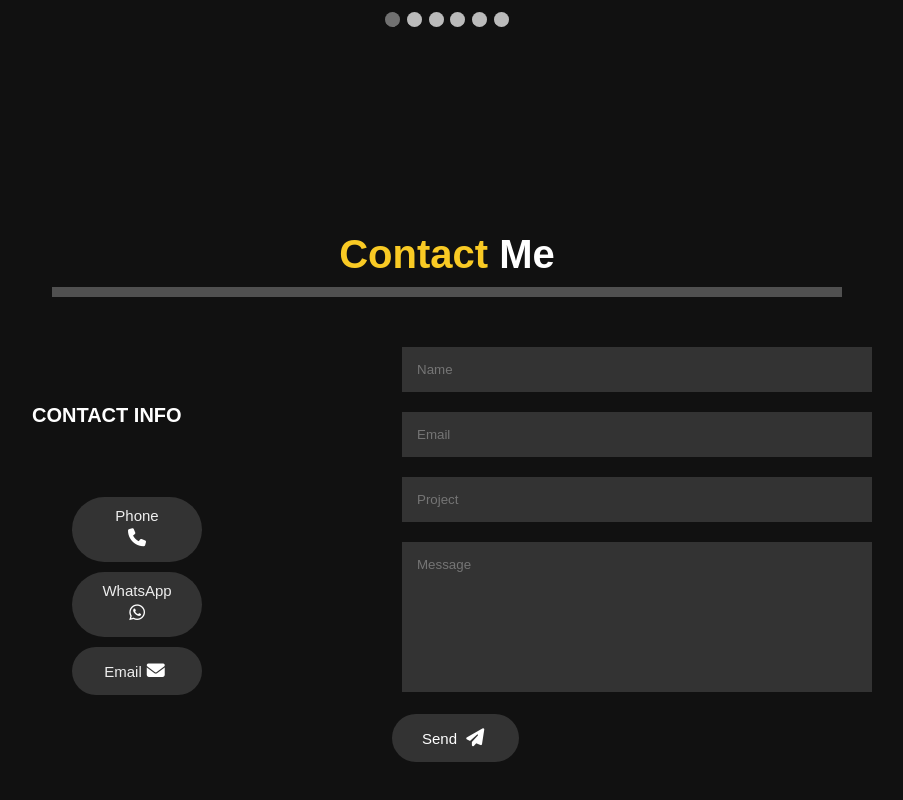
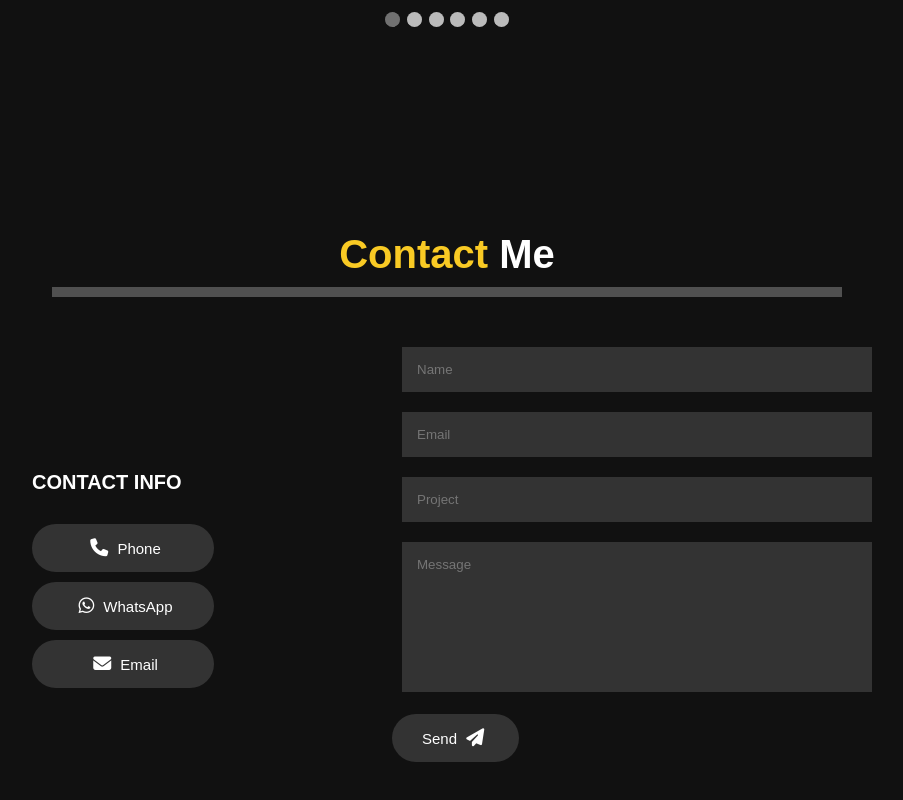
Before and after one commit to fahmiazmi/portfolio, a plain HTML site: page index.html in a window 1280 px wide. Shown: the part 3788-4588 px from the top of the page, without its empty margins (368-1271 px from the left). Drawn offline with nearby package versions, Linux system fonts and the light colour scheme.

Commit message:
Update index.html

```diff
--- a/index.html
+++ b/index.html
@@ -261,11 +261,11 @@
       <div class="content">
         <h3 class="title">Contact Info</h3>
         <div class="info">
-<form  method="post">
-        <button class="btn"><a href="tel:+01131762566">Phone</a><i class="fa fa-phone"></i></button><br>
-        <button class="btn"><a href="https://wa.me/01131762566">WhatsApp</a><i class="fa fa-whatsapp"></i></button><br>
-        <button class="btn"><a href="mailto:ashraffahmi03@gmail.com">Email</a><i class="fa fa-envelope"></i></button><br>
-          </form>
+
+<button class="btn phone"><i class="fa fa-phone"></i> Phone</button><br>
+  <button class="btn whatsapp"><i class="fa fa-whatsapp"></i> WhatsApp</button><br>
+  <button class="btn email"><i class="fa fa-envelope"></i> Email</button><br>
+
           <!--
           <h3><i class="fas fa-envelope">ashraffahmi03@gmail.com</i></h3>
           <h3><i class="fas fa-phone">011-31762566</i></h3>
```
